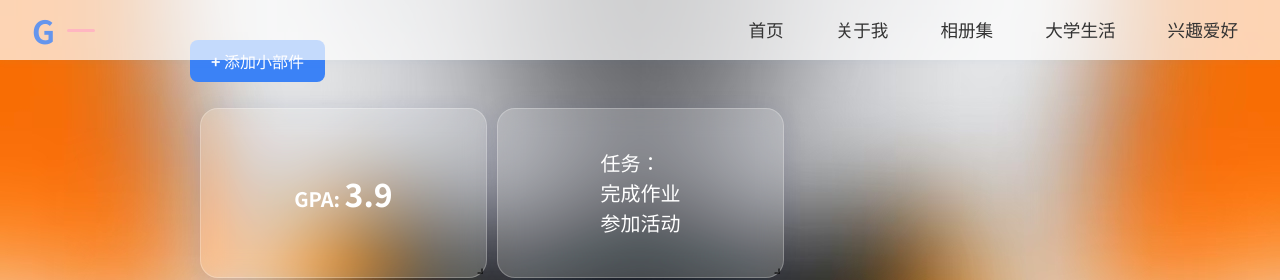
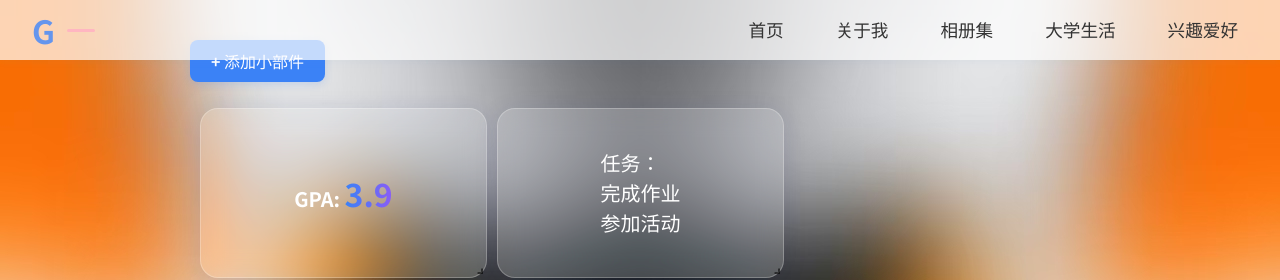
Before and after one commit to SamGuan3/my-college-life, a React (Vite) app: page /dashboard in a window 1280 px wide. Shown: the top 280 px of the page. Built offline with nearby package versions, Linux system fonts and the light colour scheme; the HTML template or start-up script is replaced by a standard one.

Commit message:
仪表盘小部件添加动态动画效果，修复类型声明

```diff
--- a/src/components/Dashboard.tsx
+++ b/src/components/Dashboard.tsx
@@ -8,7 +8,7 @@ import 'react-resizable/css/styles.css';
  * @returns {JSX.Element}
  */
 const initialWidgets = [
-  { i: 'gpa', x: 0, y: 0, w: 2, h: 2, content: <div>GPA: <span style={{fontWeight:700, fontSize:32}}>3.9</span></div> },
+  { i: 'gpa', x: 0, y: 0, w: 2, h: 2, content: <div>GPA: <span style={{fontWeight:700, fontSize:32, background: 'linear-gradient(90deg,#3B82F6,#8B5CF6)', WebkitBackgroundClip: 'text', WebkitTextFillColor: 'transparent'}}>3.9</span></div> },
   { i: 'todo', x: 2, y: 0, w: 2, h: 2, content: <div>任务：<ul><li>完成作业</li><li>参加活动</li></ul></div> },
 ];
 
@@ -25,16 +25,16 @@ const Dashboard = () => {
         y: Infinity,
         w: 2,
         h: 2,
-        content: <div>新小部件 {widgets.length + 1}</div>
+        content: <div style={{background: 'linear-gradient(90deg,#10B981,#F59E42)', WebkitBackgroundClip: 'text', WebkitTextFillColor: 'transparent', fontWeight: 700}}>新小部件 {widgets.length + 1}</div>
       }
     ]);
   };
 
   return (
     <div style={{margin: '40px auto', maxWidth: 900}}>
-      <button onClick={addWidget} style={{marginBottom: 16, padding: '8px 20px', borderRadius: 8, background: '#3B82F6', color: '#fff', fontWeight: 600}}>+ 添加小部件</button>
+      <button onClick={addWidget} style={{marginBottom: 16, padding: '8px 20px', borderRadius: 8, background: '#3B82F6', color: '#fff', fontWeight: 600, transition: 'background 0.2s', boxShadow: '0 2px 8px #3B82F633'}}>+ 添加小部件</button>
       <GridLayout
-        className="layout"
+        className="layout dashboard-animated"
         layout={widgets}
         cols={6}
         rowHeight={80}
@@ -42,12 +42,13 @@ const Dashboard = () => {
         isResizable
         isDraggable
         onLayoutChange={layout => {
-          // 保持小部件顺序
           setWidgets(widgets.map((w, idx) => ({ ...w, ...layout[idx] })));
         }}
+        useCSSTransforms={true}
+        style={{transition: 'all 0.4s cubic-bezier(.175,.885,.32,1.275)'}}
       >
         {widgets.map(w => (
-          <div key={w.i} style={{
+          <div key={w.i} className="dashboard-widget-animated" style={{
             background: 'rgba(255,255,255,0.18)',
             borderRadius: 18,
             boxShadow: '0 4px 24px 0 rgba(31,38,135,0.10)',
@@ -59,12 +60,23 @@ const Dashboard = () => {
             justifyContent: 'center',
             fontSize: 20,
             color: '#fff',
-            height: '100%'
+            height: '100%',
+            transition: 'box-shadow 0.3s, transform 0.3s',
+            cursor: 'pointer',
           }}>
             {w.content}
           </div>
         ))}
       </GridLayout>
+      <style>{`
+        .dashboard-animated .react-grid-item {
+          transition: all 0.4s cubic-bezier(.175,.885,.32,1.275);
+        }
+        .dashboard-widget-animated:hover {
+          transform: scale(1.04);
+          box-shadow: 0 8px 32px 0 #3B82F6AA, 0 2px 16px 0 #8B5CF6AA;
+        }
+      `}</style>
     </div>
   );
 };
--- a/src/global.d.ts
+++ b/src/global.d.ts
@@ -1 +1,2 @@
 declare module "*.jsx";
+declare module 'react-grid-layout';
```
